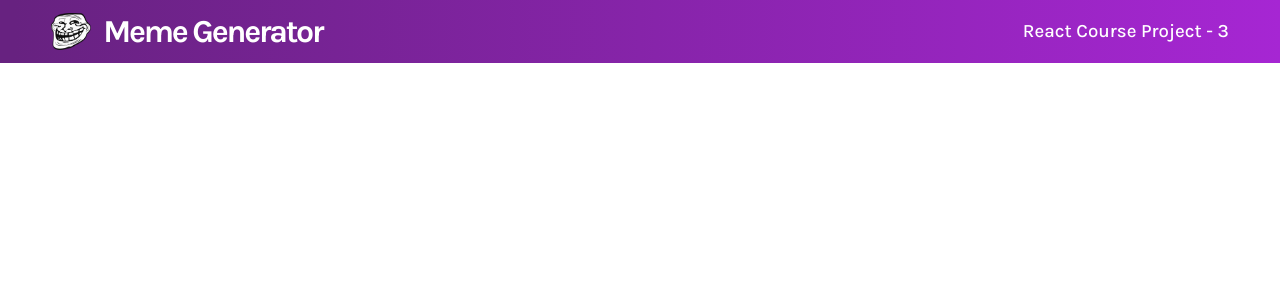
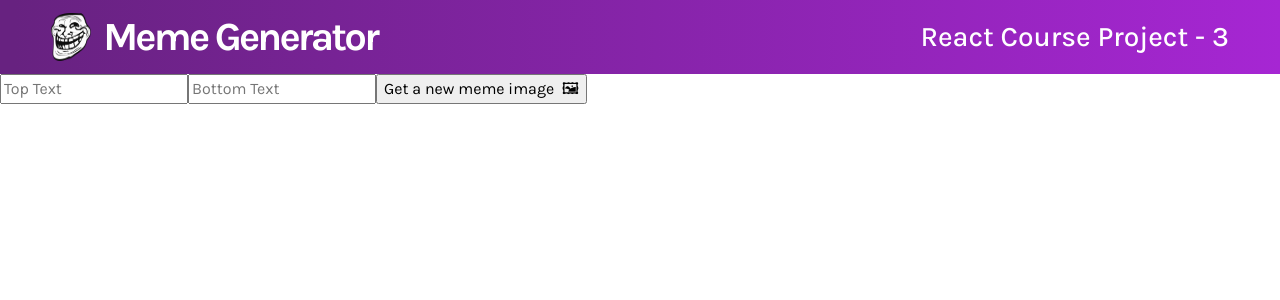
Before and after one commit to arjunjins/meme-generator, a React (Vite) app: page / in a window 1280 px wide. Shown: the top 300 px of the page. Built offline with nearby package versions, Linux system fonts and the light colour scheme.

Commit message:
bootstrap added

```diff
--- a/index.html
+++ b/index.html
@@ -4,6 +4,12 @@
     <meta charset="UTF-8" />
     <link rel="icon" type="image/svg+xml" href="/Troll Face.png" />
     <meta name="viewport" content="width=device-width, initial-scale=1.0" />
+    <link
+      rel="stylesheet"
+      href="https://cdn.jsdelivr.net/npm/bootstrap@5.2.3/dist/css/bootstrap.min.css"
+      integrity="sha384-rbsA2VBKQhggwzxH7pPCaAqO46MgnOM80zW1RWuH61DGLwZJEdK2Kadq2F9CUG65"
+      crossorigin="anonymous"
+    />
     <link rel="preconnect" href="https://fonts.googleapis.com" />
     <link rel="preconnect" href="https://fonts.gstatic.com" crossorigin />
     <link
--- a/src/App.jsx
+++ b/src/App.jsx
@@ -1,10 +1,12 @@
 import "./App.css";
 import Header from "./components/Header/Header";
+import Meme from "./components/Meme/Meme";
 
 function App() {
   return (
     <div className="App">
       <Header />
+      <Meme />
     </div>
   );
 }
--- /dev/null
+++ b/src/components/Meme/Meme.jsx
@@ -0,0 +1,15 @@
+import React from "react";
+import "./Meme.css";
+const Meme = () => {
+  return (
+    <div>
+      <form>
+        <input type="text" placeholder="Top Text" />
+        <input type="text" placeholder="Bottom Text" />
+        <input type="button" value="Get a new meme image  🖼" />
+      </form>
+    </div>
+  );
+};
+
+export default Meme;
```
Also changed, not shown: src/components/Meme/Meme.css (added).
